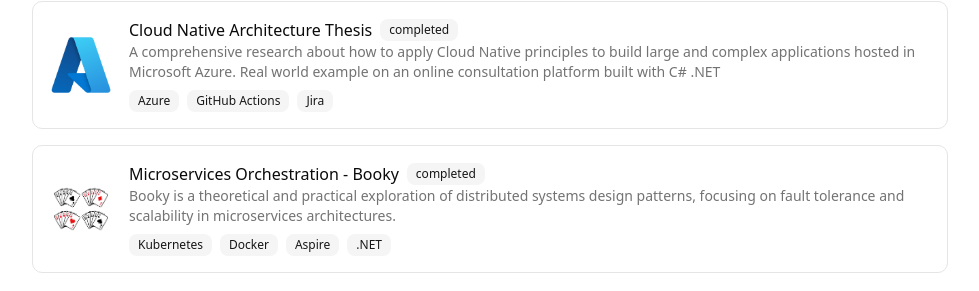
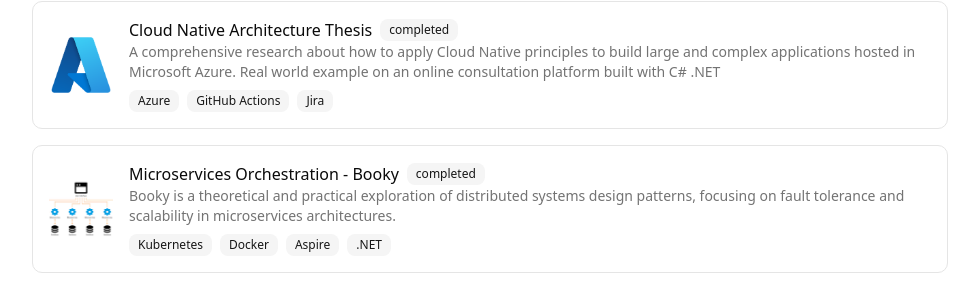
Before and after one commit to djoufson/website, a Next.js app: page /projects in a window 1280 px wide. Shown: the part 1588-1879 px from the top of the page, without its empty margins (150-1129 px from the left). Built offline with nearby package versions, Linux system fonts and the light colour scheme.

Commit message:
update booky image

```diff
--- a/data/projects.ts
+++ b/data/projects.ts
@@ -282,7 +282,7 @@
     category: "academic",
     technologies: ["Kubernetes", "Docker", "Aspire", ".NET"],
     featured: true,
-    imageUrl: "/assets/cards.jpg",
+    imageUrl: "/assets/microservices.png",
     status: "completed",
     githubUrl: "https://github.com/djoufson/booky",
     role: "Principal Investigator",
--- a/package.json
+++ b/package.json
@@ -16,6 +16,7 @@
     "clsx": "^2.1.1",
     "gray-matter": "^4.0.3",
     "highlight.js": "^11.11.1",
+    "jquery": "^3.7.1",
     "lottie-react": "^2.4.1",
     "lucide-react": "^0.503.0",
     "next": "15.2.4",
```
Also changed, not shown: public/assets/microservices.png (added), 1 other file (tests, documents, lock files or other folders).
